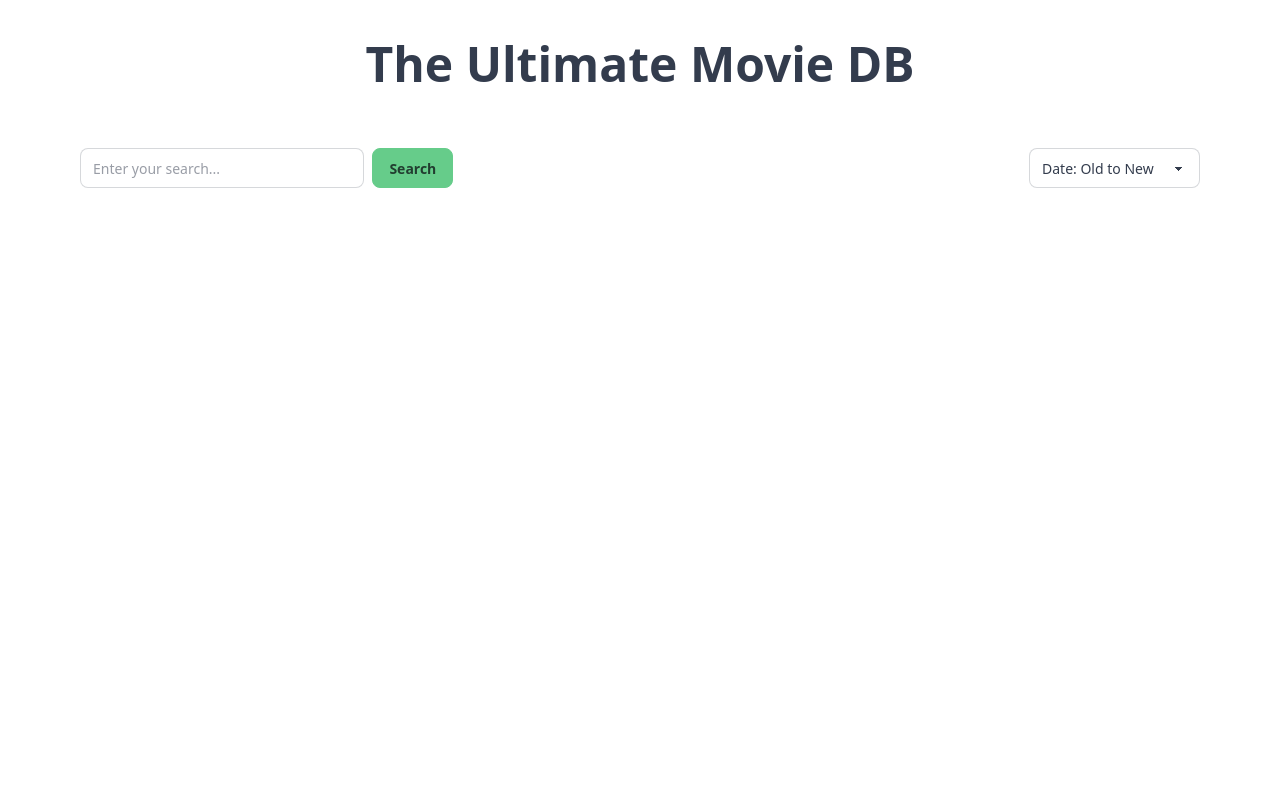
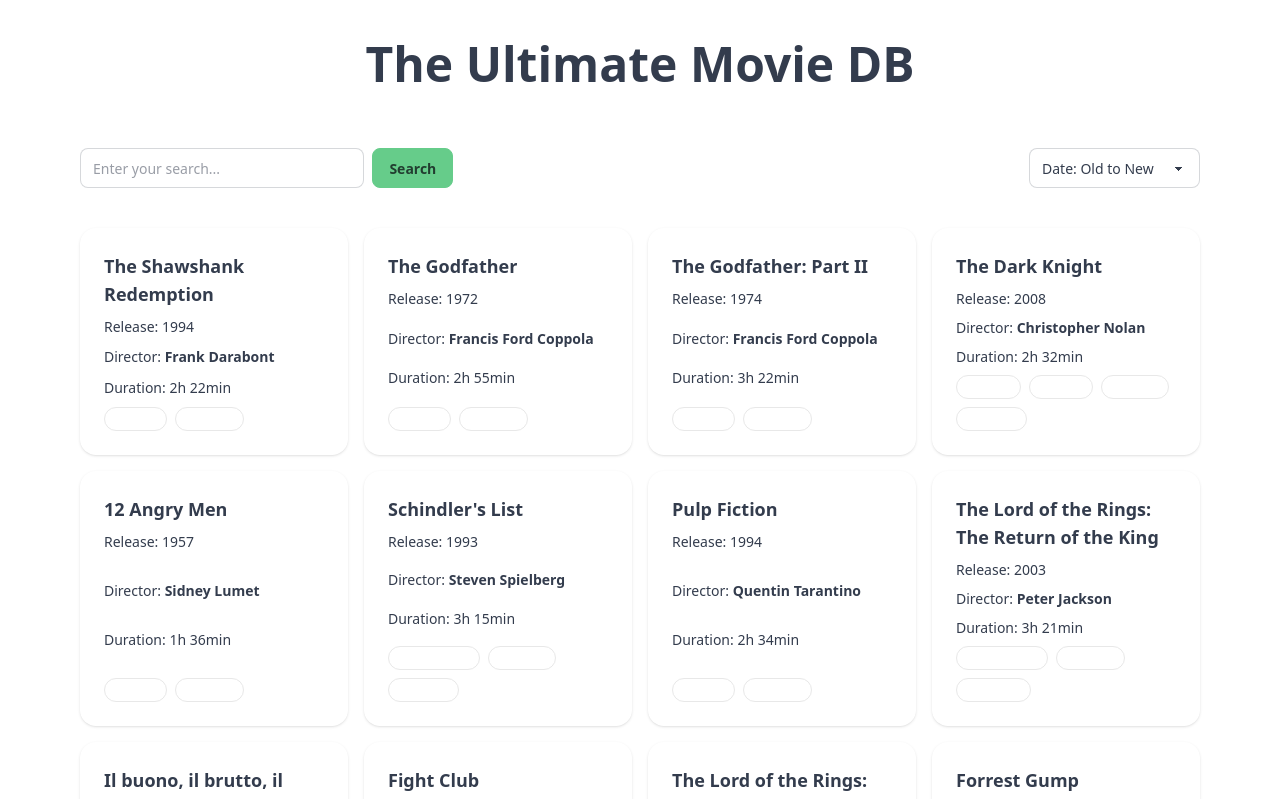
Before and after one commit to jutuli/The-Ultimate-Movie-DB, a React (Vite) app: page / in a window 1280 px wide. Shown: the top 799 px of the page. Built offline with nearby package versions, Linux system fonts and the light colour scheme.

Commit message:
Add Home page and MovieCard component; implement genre color mapping

```diff
--- a/src/App.tsx
+++ b/src/App.tsx
@@ -5,10 +5,15 @@ import {
   RouterProvider,
 } from "react-router-dom";
 import Layout from "./layout/Layout";
+import Home from "./pages/home/Home";
 
 function App() {
   const router = createBrowserRouter(
-    createRoutesFromElements(<Route path="/" element={<Layout />}></Route>),
+    createRoutesFromElements(
+      <Route path="/" element={<Layout />}>
+        <Route index element={<Home />} />
+      </Route>,
+    ),
   );
   return (
     <>
--- a/src/components/header/Header.tsx
+++ b/src/components/header/Header.tsx
@@ -3,9 +3,9 @@ import Sorting from "../sorting/Sorting";
 
 const Header = () => {
   return (
-    <header className="text-default mx-20 my-10 flex flex-col gap-15">
+    <header className="text-default mx-10 my-10 flex flex-col gap-15 lg:mx-20">
       <h1 className="text-center text-5xl font-bold">The Ultimate Movie DB</h1>
-      <div className="flex items-center justify-between">
+      <div className="flex flex-col items-center justify-between gap-4 md:flex-row">
         <Search />
         <Sorting />
       </div>
--- /dev/null
+++ b/src/components/movieCard/MovieCard.tsx
@@ -0,0 +1,31 @@
+import { IMovie } from "../../interfaces/Interfaces";
+import { genreColors } from "../../utils/helpers";
+
+const MovieCard = ({ movie }: { movie: IMovie }) => {
+  return (
+    <article key={movie.title} className="movie card shadow-sm">
+      <div className="card-body">
+        <h2 className="text-lg font-bold">{movie.title}</h2>
+        <p>Release: {movie.year}</p>
+        <p>
+          Director: <span className="font-bold">{movie.director}</span>
+        </p>
+        <p>Duration: {movie.duration}</p>
+        <div className="flex flex-wrap gap-2">
+          {movie.genre.map((genre) => {
+            return (
+              <div
+                key={genre}
+                className={`genre badge bg-${genreColors[genre]} min-w-fit text-white`}
+              >
+                {genre}
+              </div>
+            );
+          })}
+        </div>
+      </div>
+    </article>
+  );
+};
+
+export default MovieCard;
--- a/src/components/search/Search.tsx
+++ b/src/components/search/Search.tsx
@@ -2,7 +2,7 @@ import React from "react";
 
 const Search = () => {
   return (
-    <div className="search flex w-1/3 gap-2">
+    <div className="search w-min-auto flex gap-2 lg:w-1/3">
       <input
         type="text"
         name="search"
--- /dev/null
+++ b/src/pages/home/Home.tsx
@@ -0,0 +1,20 @@
+import { useContext } from "react";
+import { mainContext } from "../../context/MainProvider";
+import { IMovie } from "../../interfaces/Interfaces";
+import MovieCard from "../../components/movieCard/MovieCard";
+
+const Home = () => {
+  const { movieList } = useContext(mainContext) as { movieList: IMovie[] };
+
+  return (
+    <section className="home mx-10 lg:mx-20">
+      <div className="movie-grid grid grid-cols-1 gap-4 md:grid-cols-2 lg:grid-cols-3 xl:grid-cols-4">
+        {movieList.map((movie) => (
+          <MovieCard key={movie.title} movie={movie} />
+        ))}
+      </div>
+    </section>
+  );
+};
+
+export default Home;
--- /dev/null
+++ b/src/utils/helpers.ts
@@ -0,0 +1,22 @@
+export const genreColors: { [key: string]: string } = {
+  Action: "lime-900",
+  Adventure: "cyan-900",
+  Animation: "pink-600",
+  Biography: "blue-950",
+  Comedy: "orange-600",
+  Crime: "yellow-600",
+  Drama: "slate-800",
+  Family: "violet-800",
+  Fantasy: "fuchsia-700",
+  "Film-Noir": "neutral-950",
+  History: "slate-600",
+  Horror: "red-800",
+  Musical: "teal-800",
+  Mystery: "amber-600",
+  Romance: "pink-800",
+  "Sci-Fi": "sky-800",
+  Sport: "green-700",
+  Thriller: "slate-700",
+  War: "stone-700",
+  Western: "amber-800",
+};
```
